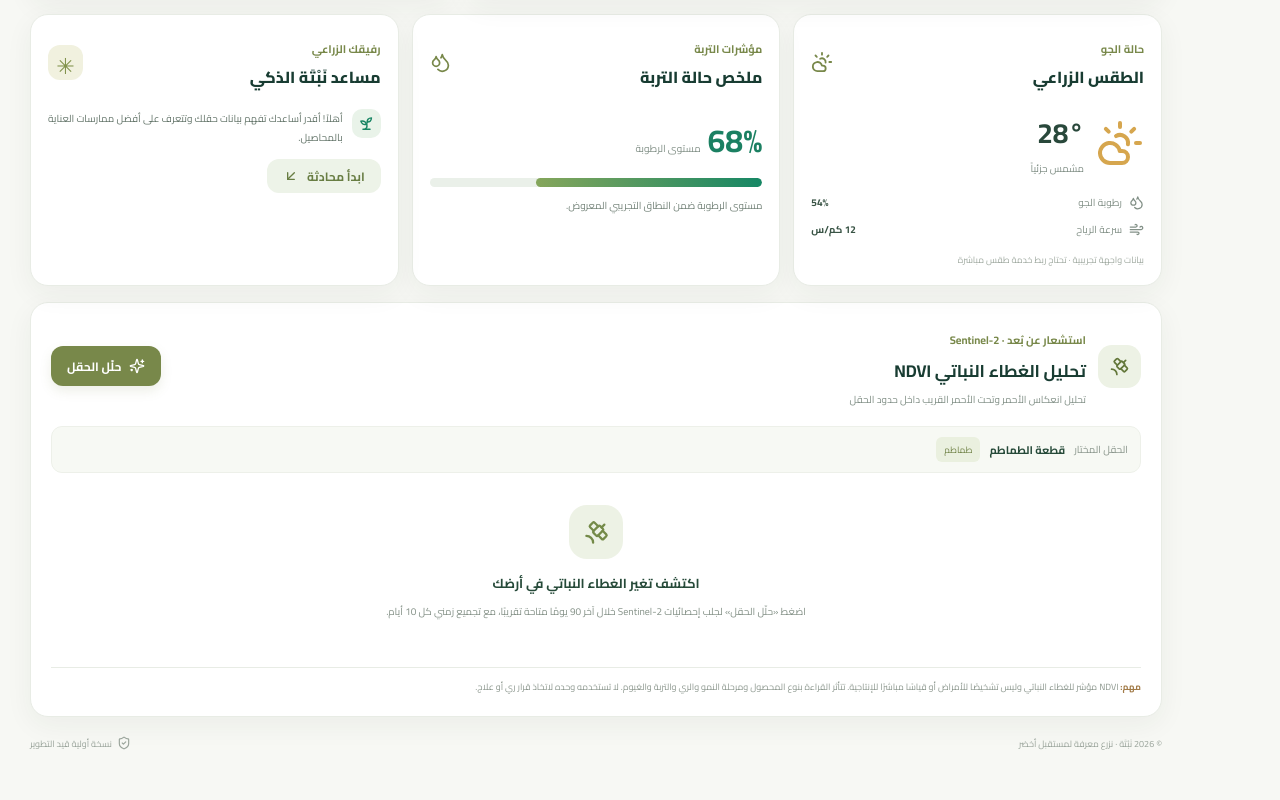
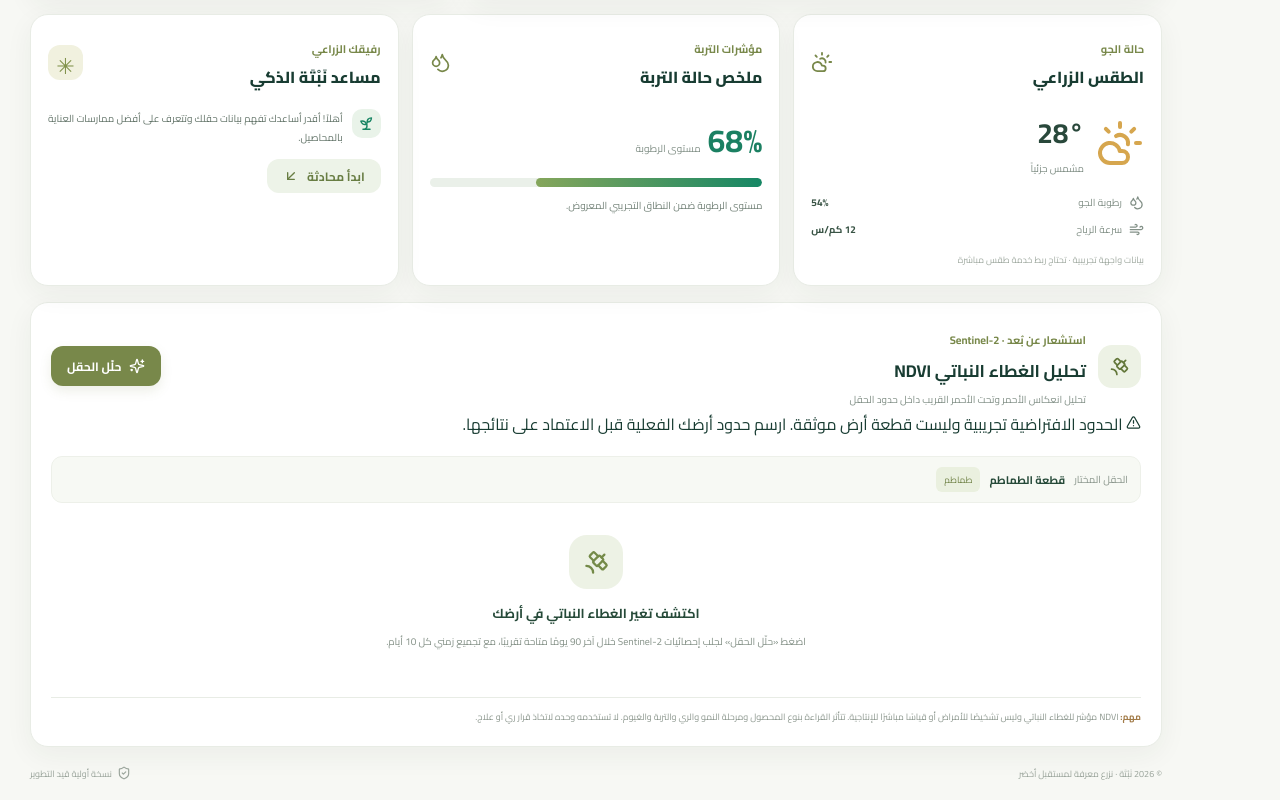
Before and after one commit to Nour2013hossam/rabta, a Next.js app: page / in a window 1280 px wide. Shown: the part 1022-1822 px from the top of the page. Before the commit the page ends 1792 px from the top, so only its background shows below. Built offline with nearby package versions, Linux system fonts and the light colour scheme; grey boxes are pictures that could not be loaded.

Commit message:
Warn when NDVI runs on demo farm boundaries

```diff
--- a/app/components/NDVIAnalyzer.tsx
+++ b/app/components/NDVIAnalyzer.tsx
@@ -11,6 +11,7 @@ type FieldForNDVI = {
   id: number;
   name: string;
   crop: string;
+  demo?: boolean;
   coords?: [number, number][];
 };
 
@@ -168,6 +169,12 @@ export default function NDVIAnalyzer({ field }: { field: FieldForNDVI }) {
         </button>
       </div>
 
+      {field.demo && (
+        <div className="ndvi-demo-warning">
+          <TriangleAlert size={15} /> الحدود الافتراضية تجريبية وليست قطعة أرض موثقة. ارسم حدود أرضك الفعلية قبل الاعتماد على نتائجها.
+        </div>
+      )}
+
       <div className="ndvi-field-strip">
         <span>الحقل المختار</span>
         <strong>{field.name}</strong>
```
